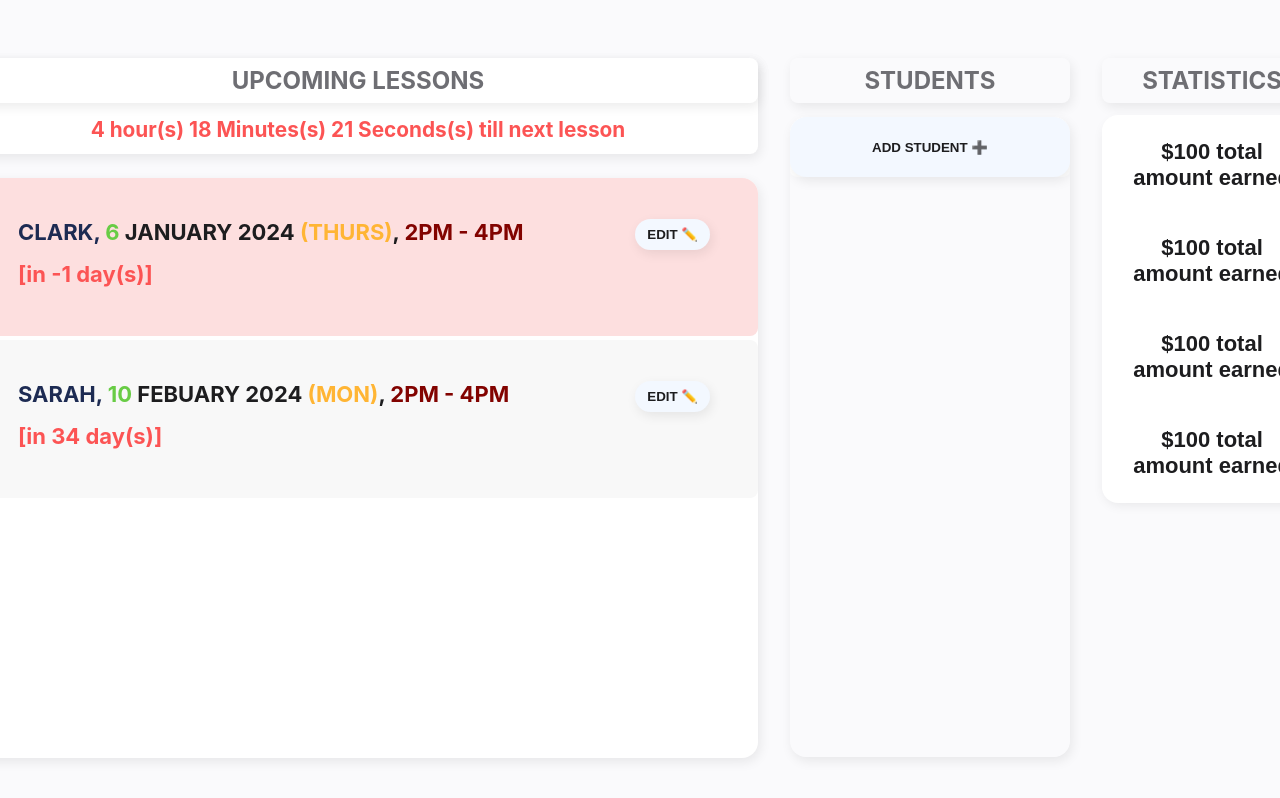
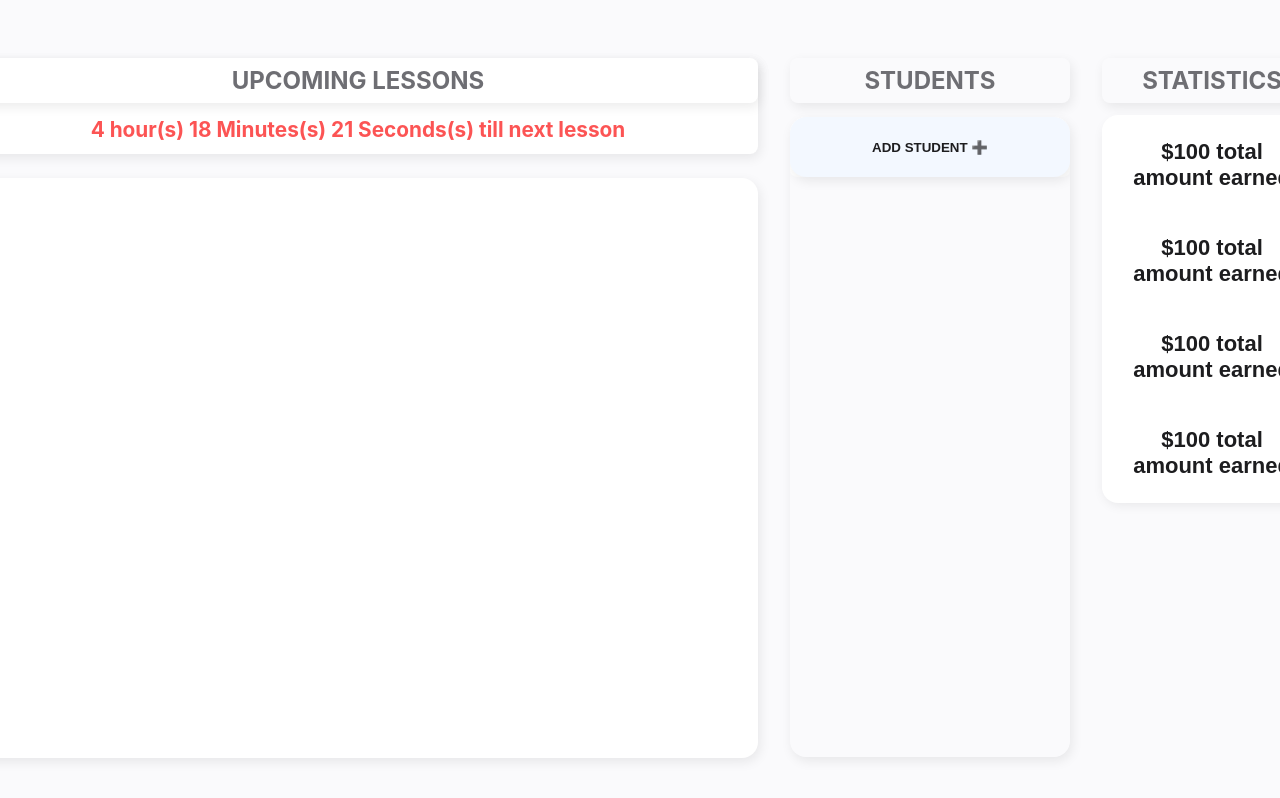
Before and after one commit to kaichewy/Tuition-Reminders-React-Website-MARK1, a React (Create React App) app: page / in a window 1280 px wide. Shown: the top 798 px of the page. Built offline with nearby package versions, Linux system fonts and the light colour scheme.

Commit message:
3rd change by Kai - editted lessons list

```diff
--- a/src/App.js
+++ b/src/App.js
@@ -1,87 +1,18 @@
 import { useEffect, useState } from "react";
 import { StudentData, LessonData, students } from "./data.js";
-
-console.log(students);
-const lessons = [
-  {
-    id: 118836,
-    name: "Clark",
-    image: "https://i.pravatar.cc/48?u=118836",
-    date: "6 January 2024",
-    day: "Thurs",
-    time: "2pm - 4pm",
-  },
-  {
-    id: 933372,
-    name: "Sarah",
-    image: "https://i.pravatar.cc/48?u=933372",
-    date: "10 Febuary 2024",
-    day: "Mon",
-    time: "2pm - 4pm",
-  },
-  // {
-  //   id: 499476,
-  //   name: "Anthony",
-  //   image: "https://i.pravatar.cc/48?u=499476",
-  //   date: "10 March 2024",
-  //   day: "Fri",
-  //   time: "2pm - 4pm",
-  // },
-  // {
-  //   id: 118836,
-  //   name: "Clark",
-  //   image: "https://i.pravatar.cc/48?u=118836",
-  //   date: "10 January 2024",
-  //   day: "Thurs",
-  //   time: "2pm - 4pm",
-  // },
-  // {
-  //   id: 933372,
-  //   name: "Sarah",
-  //   image: "https://i.pravatar.cc/48?u=933372",
-  //   date: "10 Febuary 2024",
-  //   day: "Mon",
-  //   time: "2pm - 4pm",
-  // },
-  // {
-  //   id: 499476,
-  //   name: "Anthony",
-  //   image: "https://i.pravatar.cc/48?u=499476",
-  //   date: "10 March 2024",
-  //   day: "Fri",
-  //   time: "2pm - 4pm",
-  // },
-  // {
-  //   id: 118836,
-  //   name: "Clark",
-  //   image: "https://i.pravatar.cc/48?u=118836",
-  //   date: "10 January 2024",
-  //   day: "Thurs",
-  //   time: "2pm - 4pm",
-  // },
-  // {
-  //   id: 933372,
-  //   name: "Sarah",
-  //   image: "https://i.pravatar.cc/48?u=933372",
-  //   date: "10 Febuary 2024",
-  //   day: "Mon",
-  //   time: "2pm - 4pm",
-  // },
-  // {
-  //   id: 499476,
-  //   name: "Anthony",
-  //   image: "https://i.pravatar.cc/48?u=499476",
-  //   date: "10 March 2024",
-  //   day: "Fri",
-  //   time: "2pm - 4pm",
-  // },
-];
 
 function App() {
   const [studentlist, setStudentList] = useState(students);
   const [currentDate, setNewDate] = useState(new Date().getTime());
   const [modal, setModal] = useState(false);
   const [addStudent, setAddStudent] = useState(false);
+  const lessons = students
+    ? Object.values(students).flatMap((student) =>
+        Object.values(student.lessons)
+      )
+    : [];
+
+  console.log(lessons);
   useEffect(() => {
     const interval = setInterval(() => {
       setNewDate(new Date().getTime());
@@ -109,6 +40,7 @@ function App() {
     <div className="app">
       <Reminders
         lessons={lessons}
+        students={students}
         currentDate={currentDate}
         modal={modal}
         addStudent={addStudent}
@@ -143,7 +75,7 @@ function Button({ children, onClick }) {
   );
 }
 
-function Reminders({ lessons, currentDate, modal, addStudent }) {
+function Reminders({ lessons, students, currentDate, modal, addStudent }) {
   const diffDays =
     (new Date("6 January 2024 13:00:00") - currentDate) / (1000 * 3600 * 24);
   const diffHours = (diffDays - Math.floor(diffDays)) * 24;
@@ -167,34 +99,39 @@ function Reminders({ lessons, currentDate, modal, addStudent }) {
           {displayDiff} till next lesson
         </h3>
       </div>
-      <LessonList lessons={lessons} currentDate={currentDate}></LessonList>
+      <LessonList
+        lessons={lessons}
+        students={students}
+        currentDate={currentDate}
+      ></LessonList>
     </div>
   );
 }
 
-function LessonList({ lessons, currentDate }) {
+function LessonList({ lessons, students, currentDate }) {
   return (
     <div className="lessonlist">
       <ul>
-        {lessons.map((lesson, i) => {
+        {students
+          ? lessons.map((lesson, i) => {
               return (
                 <Lesson
                   index={i}
-              name={lesson.name}
+                  name={lesson.student?.name}
                   date={lesson.date}
-              day={lesson.day}
                   time={lesson.time}
                   key={lesson.id}
                   currentDate={currentDate}
                 ></Lesson>
               );
-        })}
+            })
+          : ""}
       </ul>
     </div>
   );
 }
 
-function Lesson({ index, name, date, day, time, currentDate }) {
+function Lesson({ index, name, date, time, currentDate }) {
   const days = Math.floor((new Date(date) - currentDate) / (1000 * 24 * 3600));
   const hours = Math.round((new Date(date) - currentDate) / (1000 * 24 * 60));
   return (
@@ -203,12 +140,11 @@ function Lesson({ index, name, date, day, time, currentDate }) {
     >
       <div>
         <p>
-          <span className="blue">{name.toUpperCase()}, </span>
-          <span className="green">{date.slice(0, 2)}</span>
-          <span className="black">{date.slice(2).toUpperCase()}</span>{" "}
-          <span className="orange">({day.toUpperCase()})</span>,{" "}
-          <span className="darker">{time.toUpperCase()}</span>{" "}
-          <Button>EDIT ✏️</Button>
+          <span className="blue">{name}, </span>
+          <span className="green">{date}</span>
+          <span className="black">{date}</span>{" "}
+          {/* <span className="orange">({day})</span>,{" "} */}
+          <span className="darker">{time}</span> <Button>EDIT ✏️</Button>
         </p>
         <p>
           <span className="red">
@@ -378,7 +314,6 @@ function AddStudentTab({
       time,
       "2hrs"
     );
-    console.log(newStudent);
     students.addStudent(newStudent);
     setStudentList(students);
   }
--- a/src/data.js
+++ b/src/data.js
@@ -15,9 +15,10 @@ class StudentData {
 
   createLessons() {
     const id = crypto.randomUUID();
+    const student = this;
     this.lessons[id] = new LessonData(
       id,
-      this,
+      student,
       this.date,
       this.time,
       this.duration
@@ -41,6 +42,12 @@ class AllStudentData {
   }
 }
 
+// class AllLessonData {
+//   addLesson(lesson) {
+//     this[lesson.id] = lesson;
+//   }
+// }
+
 const students = new AllStudentData();
 
 export { StudentData, LessonData, students };
```
Lines whose indentation alone changed are shown as unchanged.
